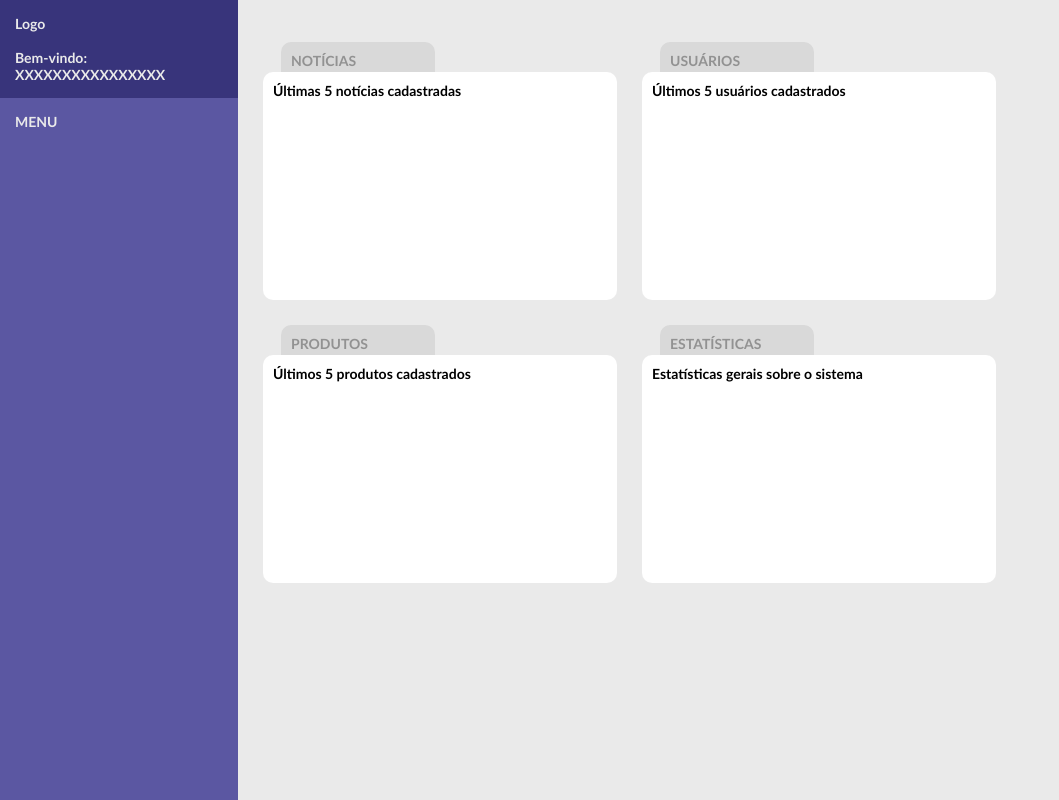
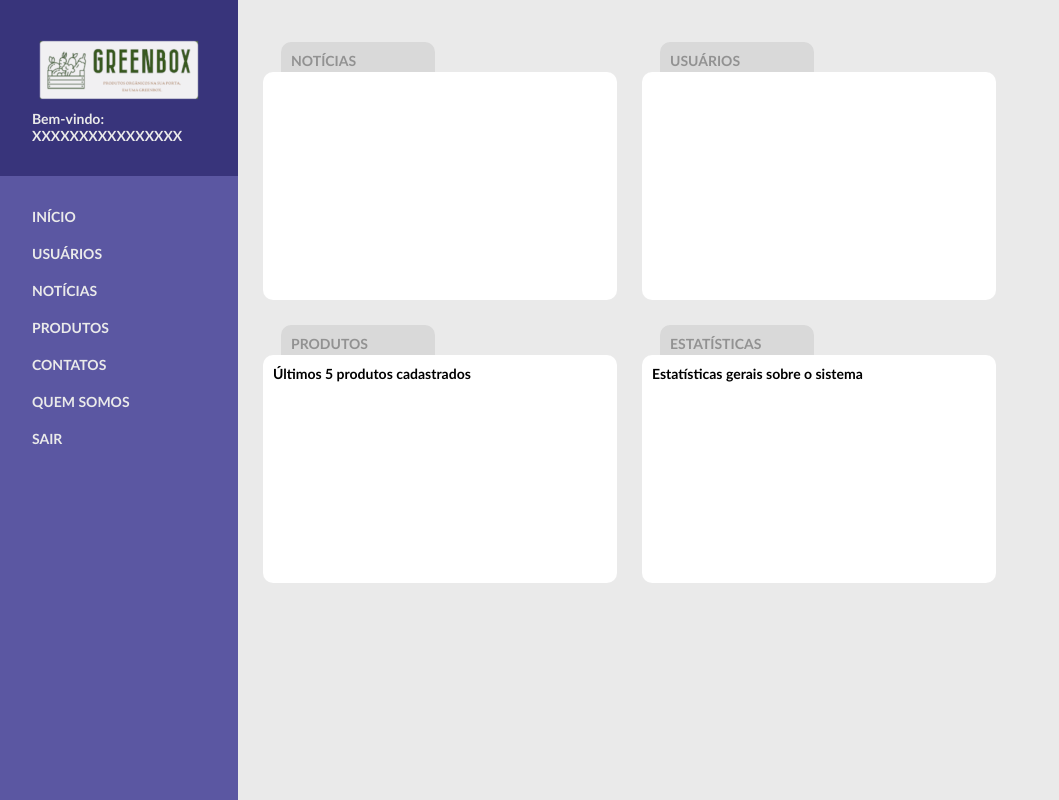
Before and after one commit to onivaldoflores/greenbox, a PHP site: page /adm/sistema.php in a window 1280 px wide. Shown: the whole page, without its empty margins (0-1059 px from the left). Run offline with PHP 8.4, Linux system fonts and the light colour scheme; a user stored in the database is signed in.

Commit message:
Arquivos atualizados para uso na aula do dia 11/08

```diff
--- a/adm/estilo/estilo.css
+++ b/adm/estilo/estilo.css
@@ -1,5 +1,9 @@
 *{
-    margin:0px;
+    padding:0;
+    margin:0;
+    vertical-align:baseline;
+    list-style:none;
+    border:0
 }
 
 body{
@@ -68,13 +72,33 @@ body{
 }
 
 #logo{
-    padding: 15px;
+    padding: 32px;
     background: #38347B;
 }
 
 #menu{
-    padding: 15px;
+    padding: 32px;
 }
+
+#menu nav ul li{
+    list-style: none;
+    margin-bottom: 20px;
+}
+
+#menu nav ul li a{
+    color: #EAEAEA;
+    font-family: Trebuchet MS;
+    font-size: 14px;
+    font-style: normal;
+    font-weight: 700;
+    line-height: normal;
+    text-decoration: none;
+}
+
+#menu nav ul li a:hover{
+    color: #969696;
+}
+
 #geral-dir{
     display: grid;
     flex-grow: 1;
--- /dev/null
+++ b/adm/menu.php
@@ -0,0 +1,11 @@
+<nav>
+    <ul>
+        <li><a href="sistema.php">INÍCIO</a></li>
+        <li><a href="cadUsuarios.php">USUÁRIOS</a></li>
+        <li><a href="#">NOTÍCIAS</a></li>
+        <li><a href="#">PRODUTOS</a></li>
+        <li><a href="#">CONTATOS</a></li>
+        <li><a href="#">QUEM SOMOS</a></li>
+        <li><a href="#">SAIR</a></li>
+    </ul>
+</nav>
--- a/adm/sistema.php
+++ b/adm/sistema.php
@@ -21,15 +21,17 @@ if(!isset($_SESSION['login']) == true){
     <div id="geral">
         <div id="geral-esq">
             <div id="logo">
-                Logo
-                <br><br>
+                <img src="img/logo.png" alt="">
+                <br>
                 <label>
                     Bem-vindo: <br>
                     XXXXXXXXXXXXXXXX
                 </label>
             </div>
             <div id="menu">
-                MENU
+                <?php
+                    require_once("menu.php");
+                ?>
             </div>
         </div>
         <div id="geral-dir">
@@ -38,7 +40,7 @@ if(!isset($_SESSION['login']) == true){
                     <label>NOTÍCIAS</label>
                 </div>
                 <div class="conteudo-aba">
-                    Últimas 5 notícias cadastradas
+
                 </div>
             </div>
             <div class="aba-sistema">
@@ -46,7 +48,8 @@ if(!isset($_SESSION['login']) == true){
                     <label>USUÁRIOS</label>
                 </div>
                 <div class="conteudo-aba">
-                    Últimos 5 usuários cadastrados
+
+
                 </div>
             </div>
             <div class="aba-sistema">
```
